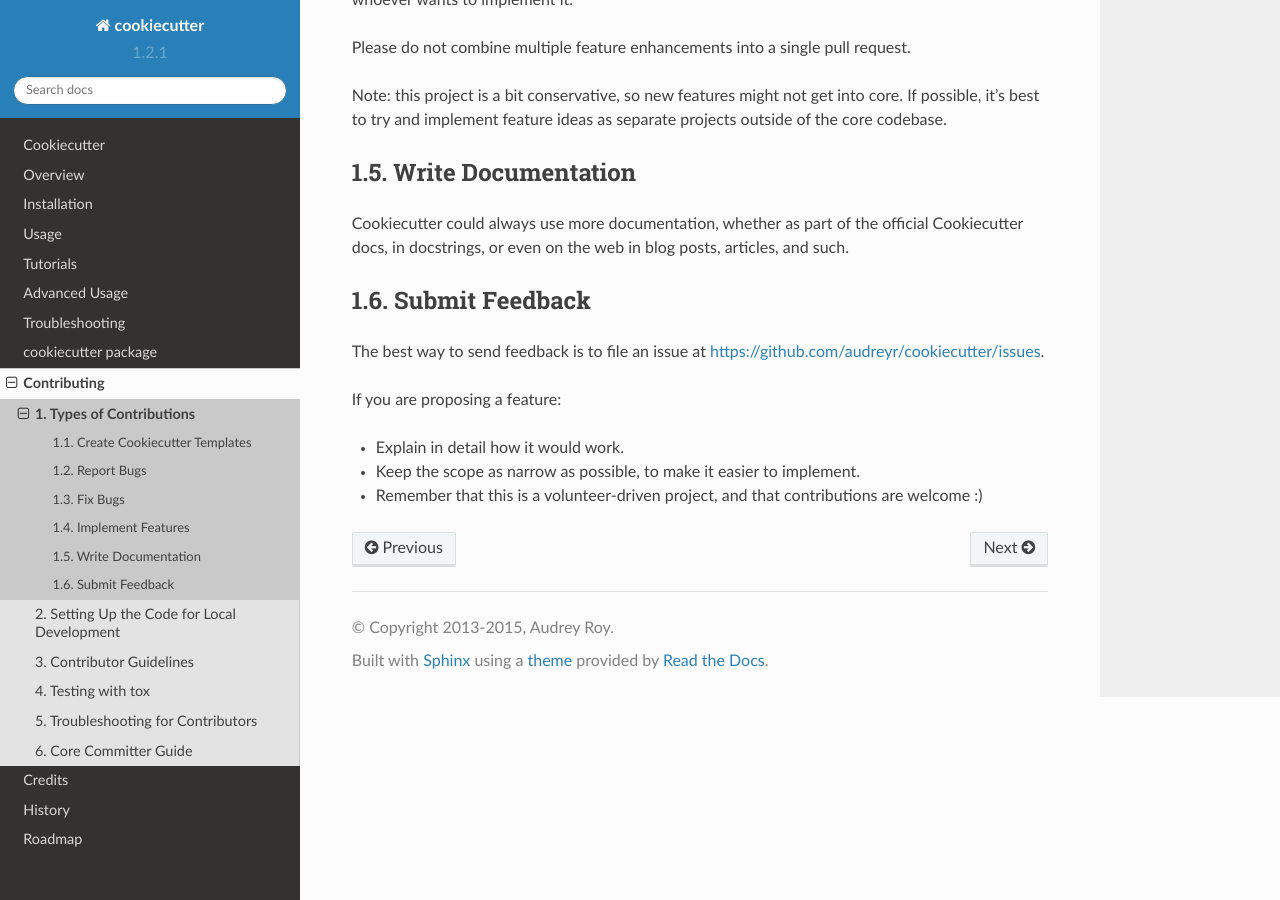
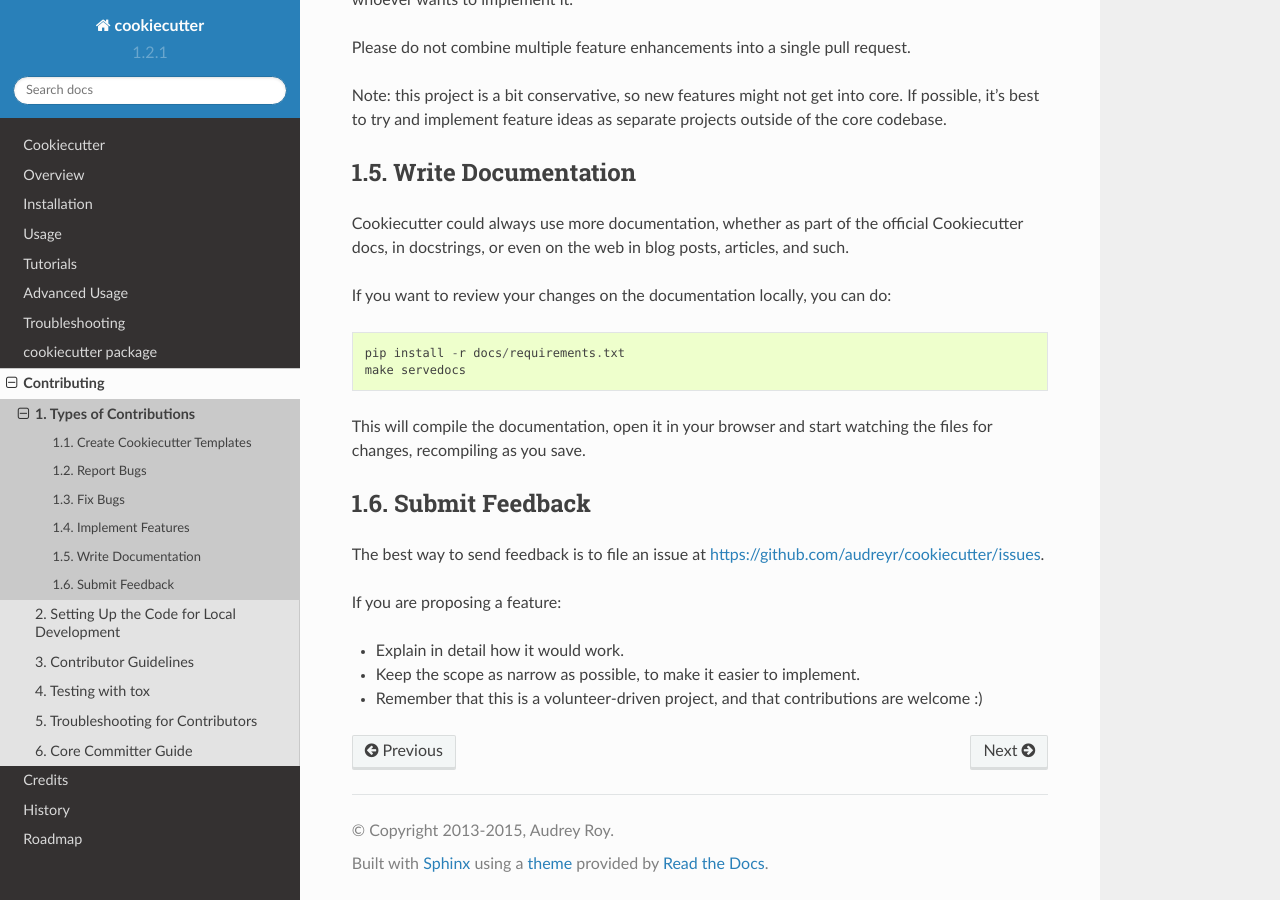
Before and after one commit to c-allen-tech/cookie, a Sphinx documentation site: the page built from docs/types_of_contributions.rst, in a window 1280 px wide and 900 px high, scrolled down 876 px. Built offline with Sphinx 7.4.7 and the Read the Docs theme 2.0.0, drawn with Linux system fonts in a browser that asks for light colours; formulas are drawn with MathJax 3.

Commit message:
Integrate changes of #562 in docs/contributor_testing.rst

```diff
--- a/docs/types_of_contributions.rst
+++ b/docs/types_of_contributions.rst
@@ -51,6 +51,14 @@ Cookiecutter could always use more documentation, whether as part of the
 official Cookiecutter docs, in docstrings, or even on the web in blog posts,
 articles, and such.
 
+If you want to review your changes on the documentation locally, you can do::
+
+    pip install -r docs/requirements.txt
+    make servedocs
+
+This will compile the documentation, open it in your browser and start
+watching the files for changes, recompiling as you save.
+
 Submit Feedback
 ~~~~~~~~~~~~~~~
 
```
